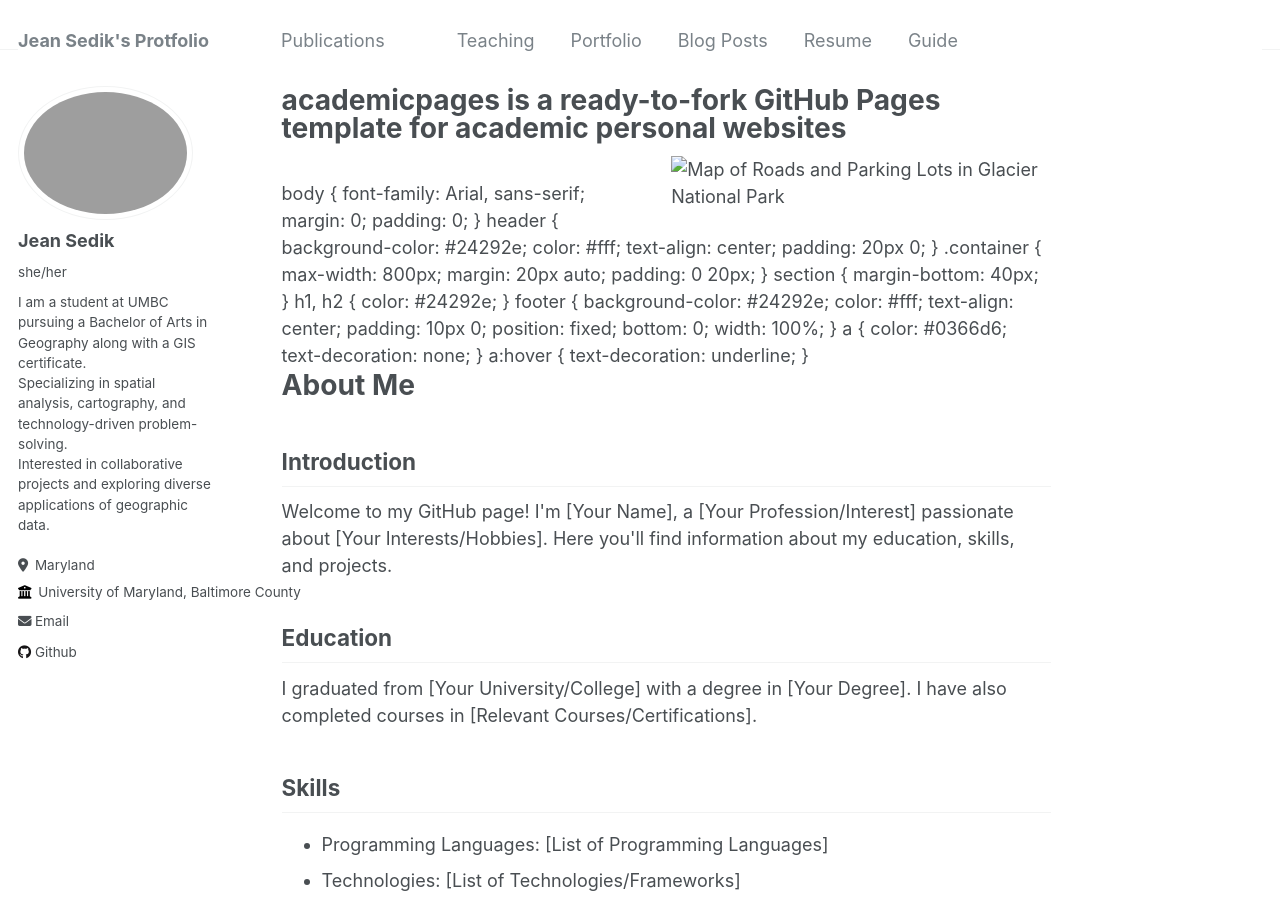
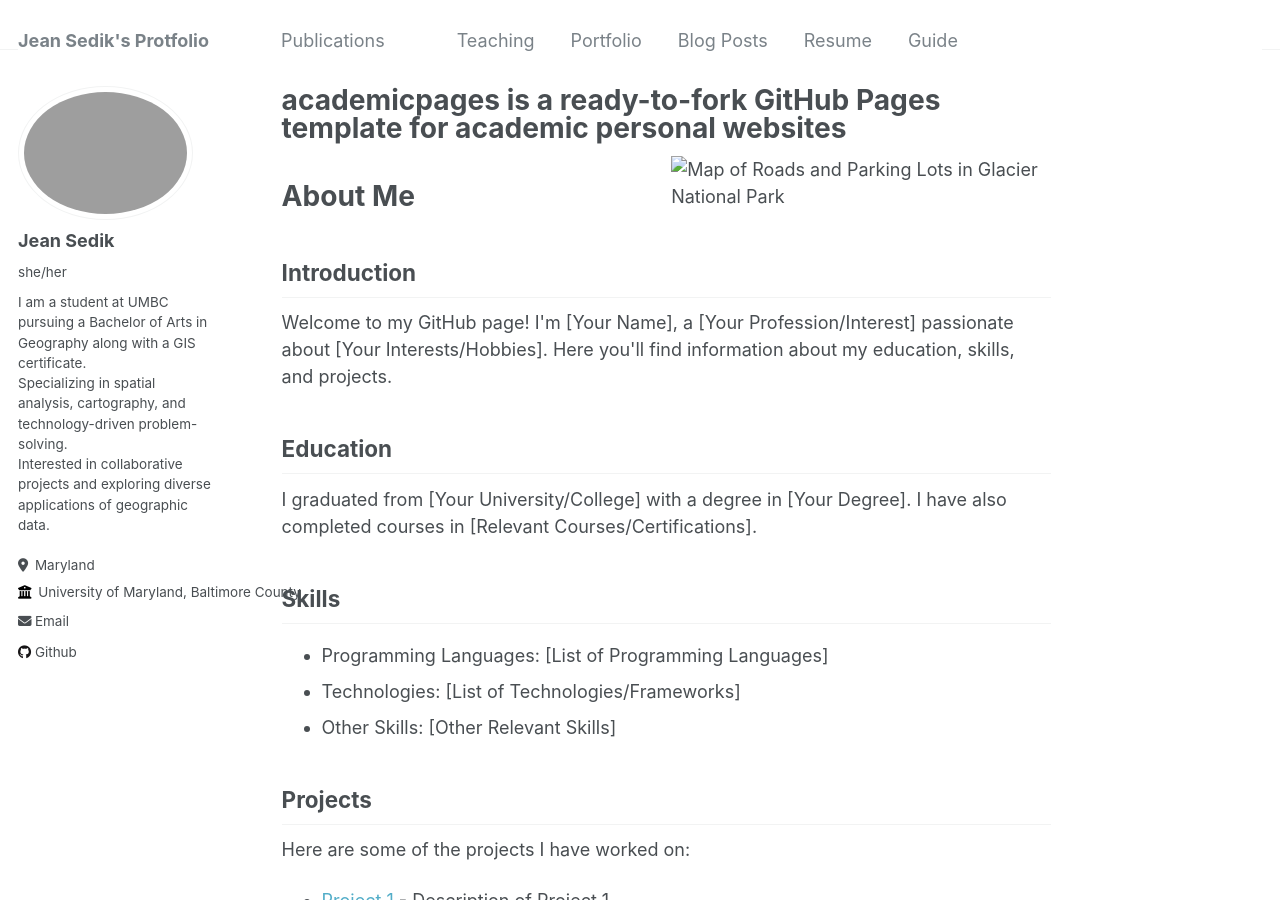
Before and after one commit to VG68490/VG68490.github.io, a Jekyll site: the page built from _pages/about.md, in a window 1280 px wide and 900 px high. Built offline with Jekyll 4.4.1, drawn with Linux system fonts in a browser that asks for light colours.

Commit message:
about11.md

```diff
--- a/_pages/about.md
+++ b/_pages/about.md
@@ -13,54 +13,6 @@
 <head>
     <meta charset="UTF-8">
     <meta name="viewport" content="width=device-width, initial-scale=1.0">
-    <title>About Me</title>
-
-        body {
-            font-family: Arial, sans-serif;
-            margin: 0;
-            padding: 0;
-        }
-
-        header {
-            background-color: #24292e;
-            color: #fff;
-            text-align: center;
-            padding: 20px 0;
-        }
-
-        .container {
-            max-width: 800px;
-            margin: 20px auto;
-            padding: 0 20px;
-        }
-
-        section {
-            margin-bottom: 40px;
-        }
-
-        h1, h2 {
-            color: #24292e;
-        }
-
-        footer {
-            background-color: #24292e;
-            color: #fff;
-            text-align: center;
-            padding: 10px 0;
-            position: fixed;
-            bottom: 0;
-            width: 100%;
-        }
-
-        a {
-            color: #0366d6;
-            text-decoration: none;
-        }
-
-        a:hover {
-            text-decoration: underline;
-        }
-
 </head>
 <body>
     <header>
```
